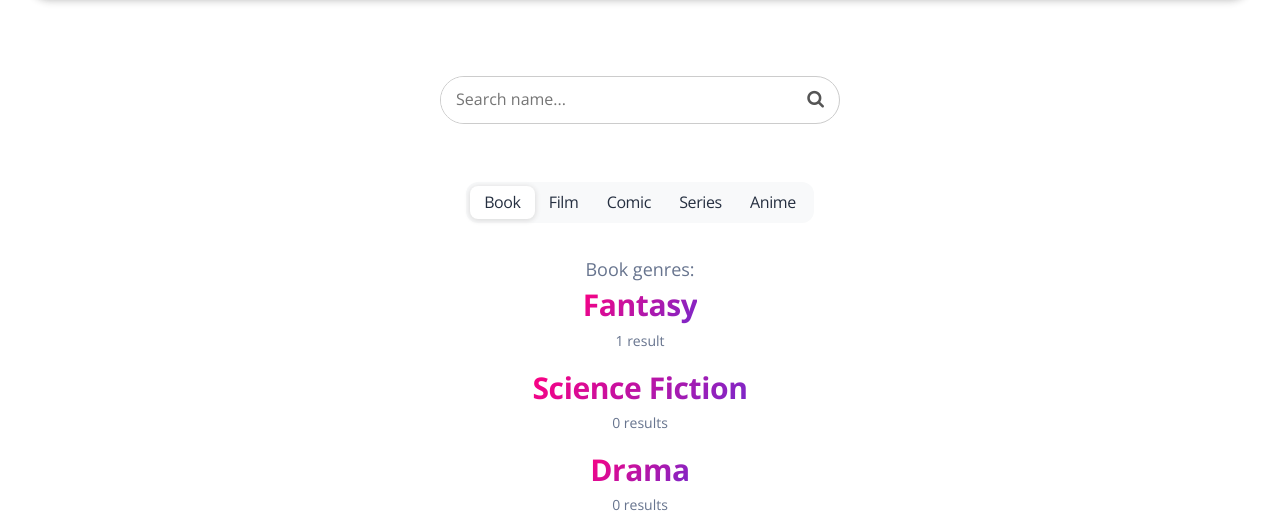
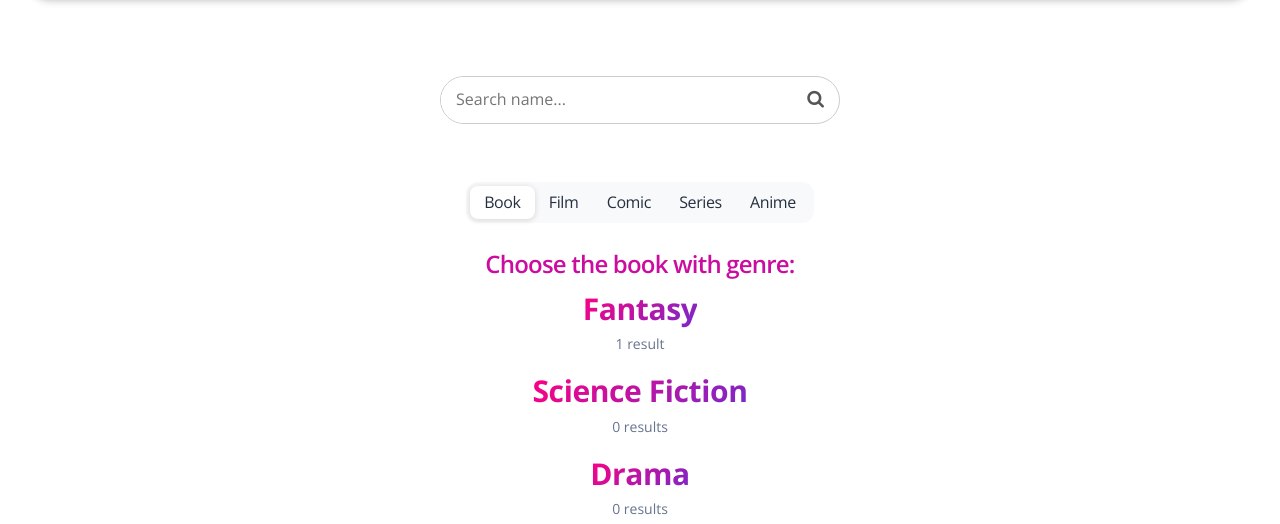
Before and after one commit to RomanSapunGit/media-vault, a Django app: page /genres/ in a window 1280 px wide. Shown: the part 70-594 px from the top of the page. Run offline with Django 5.2, Linux system fonts and the light colour scheme; a user stored in the database is signed in; data comes from the database, SQL or seed files in the repository; some libraries are stand-ins or nearby versions.

Commit message:
style(genre list template): update genre heading for better clarity

```diff
--- a/templates/media/list/genre_list.html
+++ b/templates/media/list/genre_list.html
@@ -9,7 +9,7 @@
   {% include 'includes/media_filter.html' %}
 
   <div class="col-lg-10 text-center mx-auto">
-    <p class="text-lg mb-0 pt-2">{{ media|capfirst }} genres:</p>
+    <h4 class="text-primary">Choose the {{ media }} with genre:</h4>
   </div>
 
   {% for genre in genre_list %}
```
